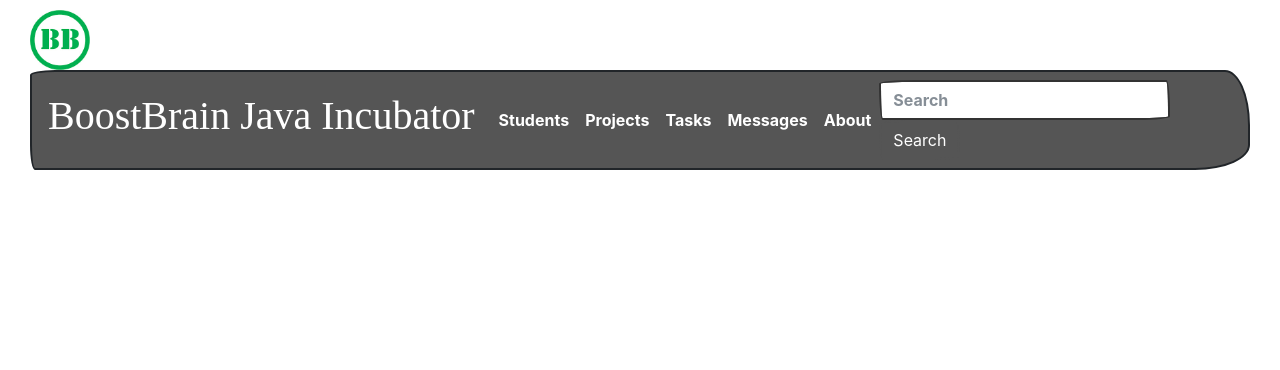
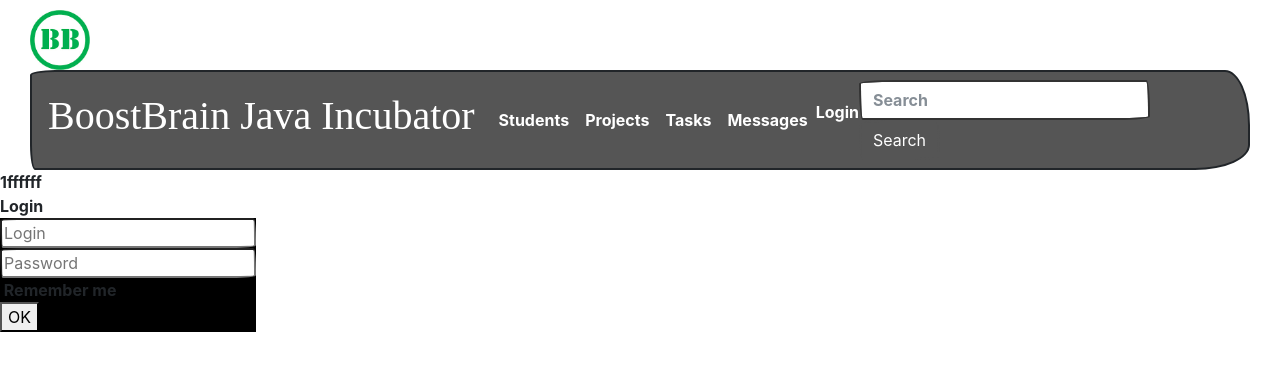
Before and after one commit to BJCreslin/backend4, a React (Create React App) app: page /login in a window 1280 px wide. Shown: the top 370 px of the page. Built offline with nearby package versions, Linux system fonts and the light colour scheme; a web font is replaced by a local one.

Commit message:
Логин начинаем

```diff
--- /dev/null
+++ b/src/components/Login/Login.js
@@ -0,0 +1,41 @@
+import React from 'react';
+import {Col, Container, Row} from "react-bootstrap";
+import css from './login.module.css';
+
+const Login = (props) => {
+    return (
+        <div className="center-block">
+
+
+                    <Col> 1ffffff
+                    </Col>
+                    <Col>
+                        Login
+                        <form className={css.formDesign}>
+                            <div>
+                                <input type={"email"} placeholder={"Login"}/>
+                            </div>
+
+                            <div>
+                                <input type={"password"} placeholder={"Password"}/>
+                            </div>
+
+                            <div>
+                                <input type={"checkbox"}/> Remember me
+                            </div>
+
+                            <div>
+                                <button > OK</button>
+                            </div>
+                        </form>
+
+                    </Col>
+
+
+
+        </div>
+    )
+
+};
+
+export default Login;
--- /dev/null
+++ b/src/components/Login/login.module.css
@@ -0,0 +1,4 @@
+.formDesign {
+
+    background: #000;
+}
--- a/src/components/content/Content.js
+++ b/src/components/content/Content.js
@@ -1,17 +1,18 @@
 import React from "react";
-import {Container} from "react-bootstrap";
+import {Container, Row} from "react-bootstrap";
 import {Route} from "react-router-dom";
 import Home from "./Home/Home";
 import UsersContainer from "./Users/UsersContainer";
+import Login from "../Login/Login";
 
 const Content = () => {
     return (
         <div>
-            <Container>
+            <Row>
                 <Route path="/users" render={() => <UsersContainer/>}/>
                 <Route exact path="/" render={() => <Home/>}/>
-            </Container>
-
+                <Route exact path="/login" render={() => <Login/>}/>
+            </Row>
         </div>
     )
 };
--- a/src/components/content/Users/Users.js
+++ b/src/components/content/Users/Users.js
@@ -2,12 +2,14 @@ import React from 'react';
 import css from './users.module.css';
 import freeLogo from '../../../assets/img/free.gif';
 import busyLogo from '../../../assets/img/busy.gif'
-import academicLeaveLogo from '../../../assets/img/academic.gif'
+import academicLeaveLogo from '../../../assets/img/academic.gif';
+import temporalyInactiveLogo from '../../../assets/img/inactive.gif';
 
 let busyLogoChoice = (status) => {
     if (status.toUpperCase() === "BUSY") return busyLogo;
-    if (status.toUpperCase() === "FREE") return freeLogo;
+    if (status.toUpperCase() === "WAITING_FOR_A_TASK") return freeLogo;
     if (status.toUpperCase() === "ACADEMIC_LEAVE") return academicLeaveLogo;
+    if (status.toUpperCase() === "TEMPORARILY_INACTIVE") return academicLeaveLogo;
 };
 
 const Users = (props) => {
--- a/src/components/content/Users/UsersContainer.js
+++ b/src/components/content/Users/UsersContainer.js
@@ -4,24 +4,35 @@ import {setCurrentPage, setToggleFetching, setTotalCount, setUsers} from "../../
 import Users from "./Users";
 import * as axios from "axios";
 import spinner from '../../../assets/img/Spinner.svg'
+import {Col, Container, Row} from "react-bootstrap";
 
-const endPointURL = 'http://185.255.135.104:8082/api/users/users-all';
+const endPointURL = 'http://185.255.135.104:9000/api/users/users-all';
+const countEndPointURL = 'http://185.255.135.104:9000/api/users/count';
 
 class UsersContainer extends React.Component {
 
     componentDidMount() {
         this.props.setToggleFetching(true);
         axios.get(endPointURL).then(response => {
-            console.log(response);
             this.props.setUsers(response.data);
             this.props.setToggleFetching(false);
+        });
+        axios.get(countEndPointURL).then(response => {
+            this.props.setTotalCount(response.data);
         })
     }
 
     render() {
         return (<>
-                {this.props.isFetching ? <img src={spinner}/> : null}
-                <Users users={this.props.users}/>
+                <Container fluid>
+                    <Row>
+                        <Col></Col>
+                        <Col>
+                            {this.props.isFetching ? <img src={spinner}/> : null}
+                            <Users users={this.props.users}/>
+                        </Col>
+                    </Row>
+                </Container>
             </>
         )
     }
--- a/src/components/header/Header.js
+++ b/src/components/header/Header.js
@@ -43,7 +43,10 @@ const Header = () => {
                                         <a className="nav-link" href="#">Messages</a>
                                     </li>
                                     <li className="nav-item">
-                                        <a className="nav-link" href="#">About</a>
+                                        <Link to="/login"  className={css.linkTo}>
+                                            Login
+                                        </Link>
+                                        {/*<a className="nav-link" href="#">About</a>*/}
                                     </li>
                                 </ul>
                                 <form className="form-inline my-2 my-lg-0">
```
Also changed, not shown: src/components/content/Projects/ProjectsContainer.js (added, +18 -0 lines), src/assets/img/inactive.gif (added).
